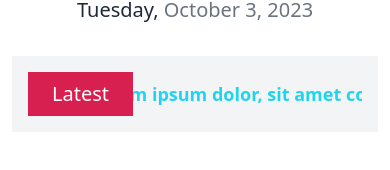
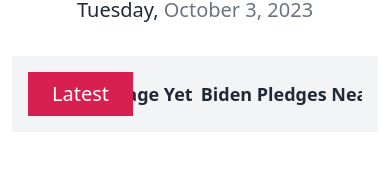
Before and after one commit to rocktohq/dragon-news, a React (Vite) app: page / in a window 390 px wide. Shown: the part 150-320 px from the top of the page. Built offline with nearby package versions, Linux system fonts and the light colour scheme; grey boxes are pictures that could not be loaded.

Commit message:
Latest Headlines Updated

```diff
--- a/src/components/LatestNews/LatestNews.jsx
+++ b/src/components/LatestNews/LatestNews.jsx
@@ -1,17 +1,22 @@
 import Marquee from "react-fast-marquee"
+import PropTypes from 'prop-types'
+import { Link } from "react-router-dom"
 
-const LatestNews = () => {
+const LatestNews = ({ latestHeadLines }) => {
   return (
     <div className="bg-gray-100 p-4 flex my-8">
       <button className="bg-latestNews rounded-none text-white font-medium text-xl px-6 py-2">Latest</button>
       <Marquee pauseOnHover={true} speed={100} style={{ fontSize: "18px", fontWeight: 600 }}>
-        <p className="text-red-400 mx-1">Lorem ipsum dolor, sit amet consectetur adipisicing elit. Fugiat, nihil?</p>
-        <p className="text-cyan-400 mx-1">Lorem ipsum dolor, sit amet consectetur adipisicing elit. Fugiat, nihil?</p>
-        <p className="text-gray-400 mx-1">Lorem ipsum dolor, sit amet consectetur adipisicing elit. Fugiat, nihil?</p>
-        <p className="text-orange-400 mx-1">Lorem ipsum dolor, sit amet consectetur adipisicing elit. Fugiat, nihil?</p>
+        {
+          latestHeadLines.map(latestHeadLine => <Link to={`/news/${latestHeadLine._id}`} key={latestHeadLine._id}><p className="mx-1">{latestHeadLine.title}</p></Link>)
+        }
       </Marquee>
     </div>
   )
 }
 
 export default LatestNews
+
+LatestNews.propTypes = {
+  latestHeadLines: PropTypes.array
+}
--- a/src/pages/Home/Home.jsx
+++ b/src/pages/Home/Home.jsx
@@ -10,17 +10,19 @@ const Home = () => {
 
   const allNews = useLoaderData();
 
+  const latestHeadLines = allNews.filter(news => news.others_info.is_trending === true);
+
   return (
     <>
       <header className="max-w-screen-xl mx-auto px-3 mt-12 mb-20">
         <Header></Header>
-        <LatestNews></LatestNews>
+        <LatestNews latestHeadLines={latestHeadLines}></LatestNews>
         <Navbar></Navbar>
       </header>
       <main className="max-w-screen-xl mx-auto px-3 mb-12">
-        <section className="grid grid-cols-1 lg:grid-cols-4 gap-6">
+        <section className="grid grid-cols-1 md:grid-cols-4 gap-6">
           <LeftSideNav></LeftSideNav>
-          <div className="col-span-2">
+          <div className="md:col-span-2">
             <h2 className="text-xl font-semibold text-gray-600">Dragon News Home</h2>
             <div className="space-y-8 mt-5">
               {
```
